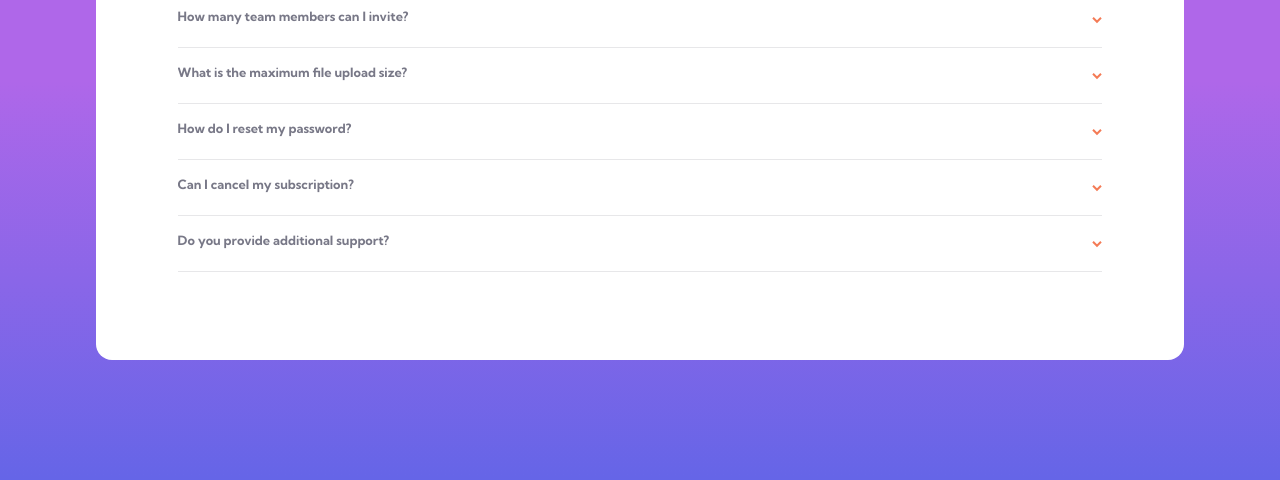
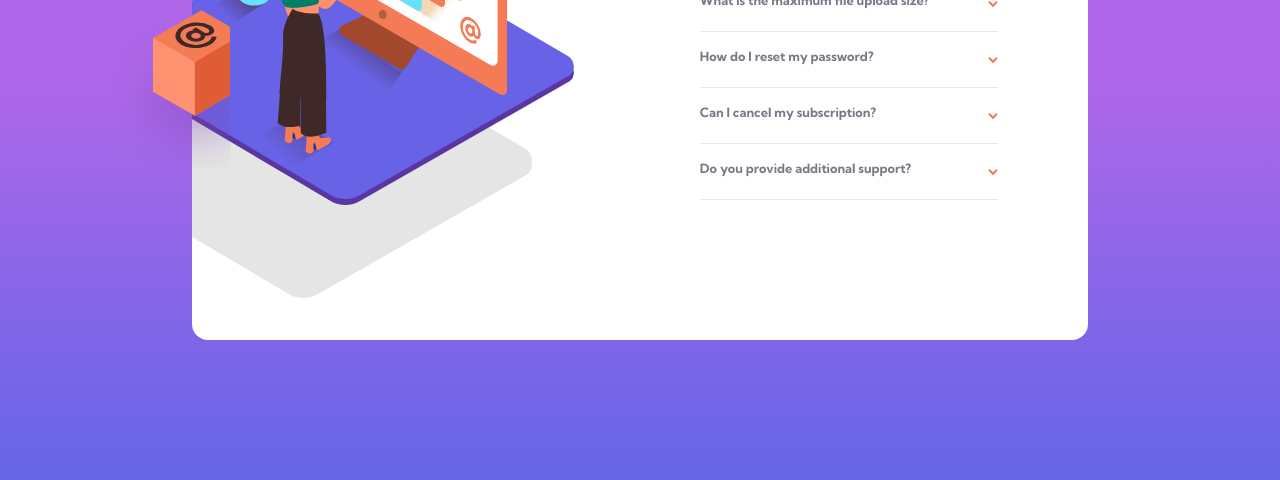
Before and after one commit to SevroAuBarca/FEM-Faq-accordion-card, a website: page index.html in a window 1280 px wide. Shown: the part 320-800 px from the top of the page. Drawn offline with Linux system fonts and the light colour scheme.

Commit message:
reto version desktop terminado

```diff
--- a/index.html
+++ b/index.html
@@ -12,6 +12,11 @@
       href="./images/favicon-32x32.png"
     />
     <link rel="stylesheet" href="./styles/output.css" />
+    <link
+      rel="stylesheet"
+      href="./styles/desktop.css"
+      media="screen and (min-width: 000px)"
+    />
 
     <title>Frontend Mentor | FAQ Accordion Card</title>
 
@@ -29,6 +34,7 @@
   <body>
     <main class="container">
       <div class="img"></div>
+      <div class="box-img"></div>
       <section class="container_faq">
         <h1>FAQ</h1>
         <details>
--- a/package.json
+++ b/package.json
@@ -4,7 +4,9 @@
   "description": "![Design preview for the FAQ accordion card coding challenge](./design/desktop-preview.jpg)",
   "main": "index.js",
   "scripts": {
-    "sass": "sass --watch ./styles/style.scss ./styles/output.css"
+    "sass": "sass --watch ./styles/desktop.scss ./styles/desktop.css",
+    "sass2": "sass --watch ./styles/style.scss ./styles/output.css"
+
   },
   "keywords": [],
   "author": "",
--- a/styles/desktop.scss
+++ b/styles/desktop.scss
@@ -0,0 +1,46 @@
+body {
+  height: 100vh;
+}
+
+.container {
+  width: 70%;
+  height: 65vh;
+  display: flex;
+  align-items: center;
+  margin-top: 0;
+
+  overflow: hidden;
+  .img {
+    position: relative;
+    width: 100%;
+    height: 100%;
+    background: url("../images/illustration-woman-online-desktop.svg");
+    background-repeat: no-repeat;
+    top: 5%;
+    right: 10%;
+    filter: drop-shadow(-42px 93px 0px rgba(0, 0, 0, 0.1));
+  }
+  .box-img {
+    position: absolute;
+    background: url("../images/illustration-box-desktop.svg");
+    background-repeat: no-repeat;
+    z-index: 2;
+    width: 10%;
+    height: 20%;
+    left: 8%;
+    top: 41%;
+  }
+  .container_faq {
+    width: 50%;
+    bottom: 0;
+    top: 5%;
+    right: 10%;
+    h1 {
+      text-align: left;
+    }
+
+    details {
+      cursor: pointer;
+    }
+  }
+}
--- a/styles/style.scss
+++ b/styles/style.scss
@@ -23,6 +23,7 @@ $font: "Kumbh Sans", sans-serif;
       $grad-soft-violet 50%,
       $grad-soft-blue 100%
     );
+    background-repeat: no-repeat;
     min-height: 100vh;
     display: flex;
     justify-content: center;
@@ -30,10 +31,11 @@ $font: "Kumbh Sans", sans-serif;
   }
   .container {
     width: 85%;
-    height: 70vh;
+    height: 75vh;
     border-radius: 1rem;
     background: #fff;
-    position: relative;
+
+    margin-top: 15%;
     .img {
       position: relative;
       margin: 0 auto;
```
Also changed, not shown: styles/desktop.css (added), styles/output.css, 2 other files.
